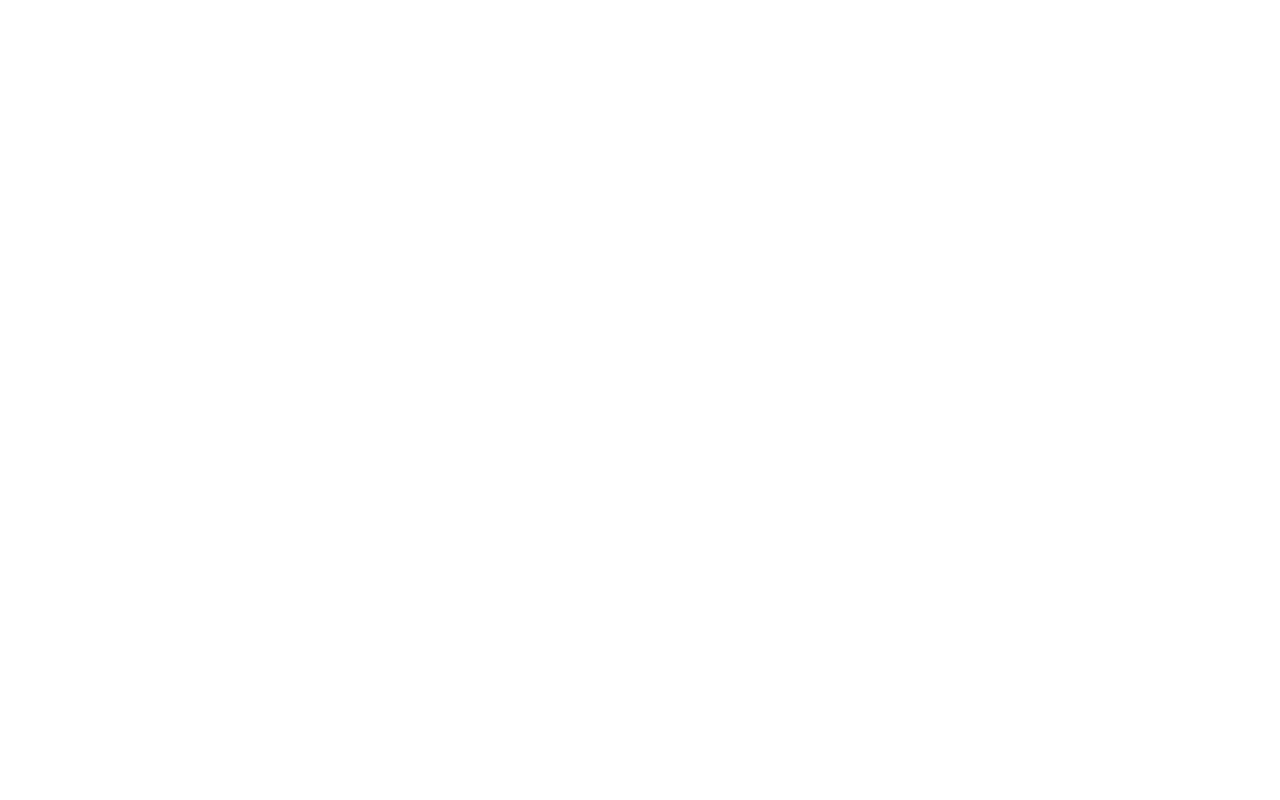
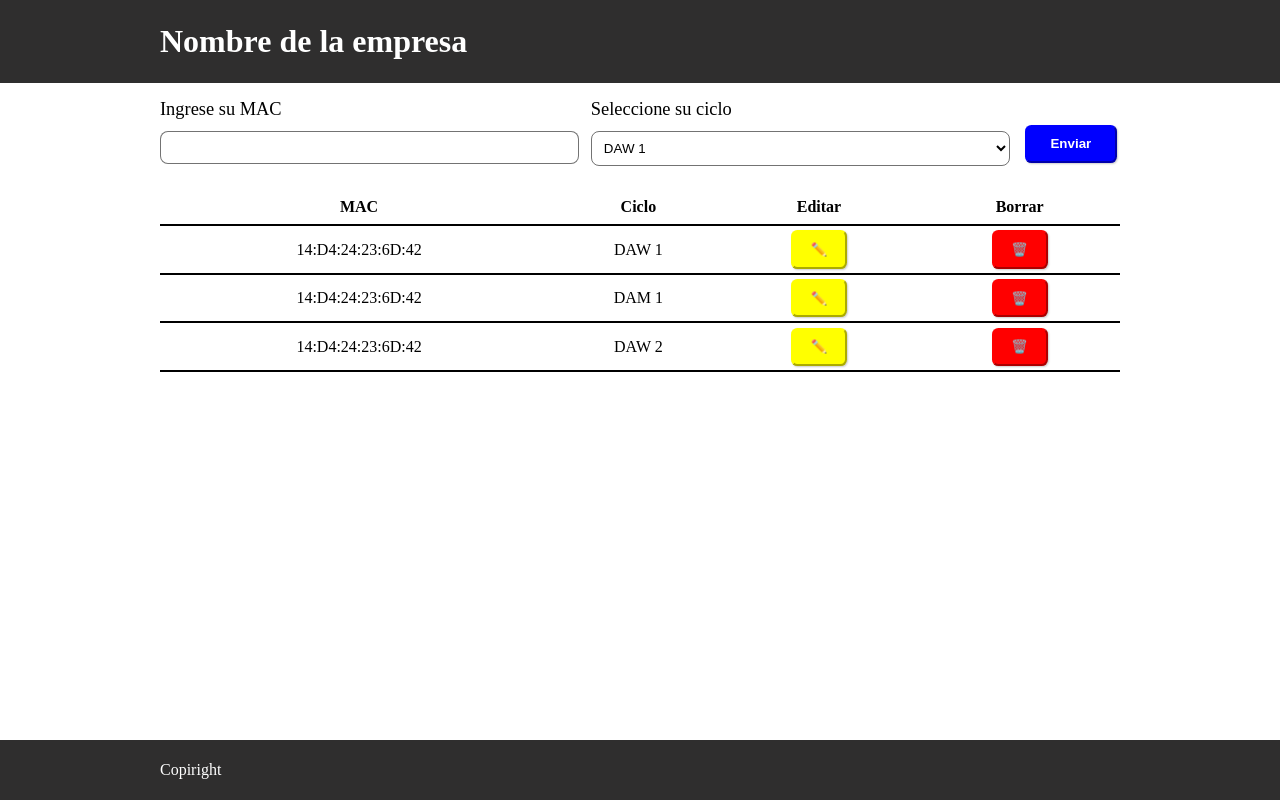
Before and after one commit to OrwinZavaleta/Orwin-Diseno-de-Interfaces, a plain HTML site: page HTML_semantico/index.html in a window 1280 px wide. Drawn offline with Linux system fonts and the light colour scheme.

Commit message:
Interfaz hecha

```diff
--- a/HTML_semantico/index.html
+++ b/HTML_semantico/index.html
@@ -1,11 +1,78 @@
 <!DOCTYPE html>
 <html lang="en">
+
 <head>
     <meta charset="UTF-8">
     <meta name="viewport" content="width=device-width, initial-scale=1.0">
-    <title>Document</title>
+    <link rel="stylesheet" href="style.css">
+    <title>Mac</title>
 </head>
+
 <body>
+    <header>
+        <div class="contenedor">
+            <h1>Nombre de la empresa</h1>
+        </div>
+    </header>
 
+    <section>
+        <div class="contenedor">
+            <form action="#" method="post" class="flex">
+                <div class="flex f-columna items-start col5 width100">
+                    <label for="mac" class="form-label">Ingrese su MAC</label>
+                    <input type="text" name="mac" id="mac" class="form-input">
+                </div>
+
+                <div class="flex f-columna items-start col5 width100">
+                    <label for="ciclo" class="form-label">Seleccione su ciclo</label>
+                    <select name="ciclo" id="ciclo" class="form-select">
+                        <option value="daw1">DAW 1</option>
+                        <option value="daw2">DAW 2</option>
+                        <option value="dam1">DAM 1</option>
+                        <option value="dam2">DAM 2</option>
+                    </select>
+                </div>
+                <input type="button" value="Enviar" class="boton boton-azul col2">
+            </form>
+        </div>
+        <table class="contenedor">
+            <thead>
+                <tr>
+                    <th>MAC</th>
+                    <th>Ciclo</th>
+                    <th>Editar</th>
+                    <th>Borrar</th>
+                </tr>
+            </thead>
+            <tbody>
+                <tr>
+                    <td>14:D4:24:23:6D:42</td>
+                    <td>DAW 1</td>
+                    <td><button type="button" class="boton boton-amarillo">✏️</button></td>
+                    <td><button type="button" class="boton boton-rojo">🗑️</button></td>
+                </tr>
+                <tr>
+                    <td>14:D4:24:23:6D:42</td>
+                    <td>DAM 1</td>
+                    <td><button type="button" class="boton boton-amarillo">✏️</button></td>
+                    <td><button type="button" class="boton boton-rojo">🗑️</button></td>
+                </tr>
+                <tr>
+                    <td>14:D4:24:23:6D:42</td>
+                    <td>DAW 2</td>
+                    <td><button type="button" class="boton boton-amarillo">✏️</button></td>
+                    <td><button type="button" class="boton boton-rojo">🗑️</button></td>
+                </tr>
+            </tbody>
+        </table>
+
+    </section>
+
+    <footer>
+        <div class="contenedor">
+            <p>Copiright</p>
+        </div>
+    </footer>
 </body>
+
 </html>
--- /dev/null
+++ b/HTML_semantico/style.css
@@ -0,0 +1,115 @@
+body {
+  margin: 0;
+}
+header,
+footer {
+  background-color: rgb(47, 46, 46);
+  color: white;
+}
+header {
+  margin-bottom: 1rem;
+  padding: 0.1rem 0;
+}
+footer {
+  position: fixed;
+  padding: 0.3rem 0;
+  width: 100%;
+  bottom: 0;
+}
+
+.contenedor {
+  width: 75%;
+  margin: 0 auto;
+  padding: 0 15px;
+}
+td,
+th,
+table {
+  border-bottom: 2px solid black;
+  border-collapse: collapse;
+}
+th {
+  padding: 0.5rem 0;
+}
+
+td {
+  text-align: center;
+}
+
+form {
+  margin-bottom: 1.5rem;
+}
+
+.col5 {
+  width: 41.67%;
+}
+.col2 {
+  width: 16.67%;
+}
+.width100 {
+  width: 100%;
+}
+.boton {
+  padding: 0.6rem 1.1rem;
+  border-radius: 0.4rem;
+  cursor: pointer;
+  margin: 0.2rem;
+  box-shadow: 1px 1px 2px rgba(0, 0, 0, 0.2);
+}
+
+.boton-rojo {
+  background-color: red;
+  border-color: red;
+}
+.boton-rojo:hover {
+  background-color: rgb(218, 3, 3);
+  border-color: rgb(218, 3, 3);
+}
+.boton-amarillo {
+  background-color: yellow;
+  border-color: yellow;
+}
+.boton-amarillo:hover {
+  background-color: rgb(218, 218, 0);
+  border-color: rgb(218, 218, 1);
+}
+.boton-azul {
+  background-color: blue;
+  border-color: blue;
+  color: white;
+  font-weight: bold;
+}
+.boton-azul:hover {
+  background-color: rgb(2, 2, 212);
+  border-color: rgb(2, 2, 212);
+}
+
+.flex {
+  display: flex;
+  column-gap: 0.75rem;
+}
+form > .boton {
+  align-self: flex-end;
+}
+.f-columna {
+  flex-direction: column;
+}
+.items-left {
+  align-items: start;
+}
+
+.form-label {
+  margin-bottom: 0.7rem;
+  font-size: 1.15rem;
+}
+
+.form-input,
+.form-select {
+  padding: 0.5rem;
+  border-radius: 0.5rem;
+  border: 0.1rem solid rgba(0, 0, 0, 0.548);
+}
+
+.form-select {
+  background-color: transparent;
+}
```
